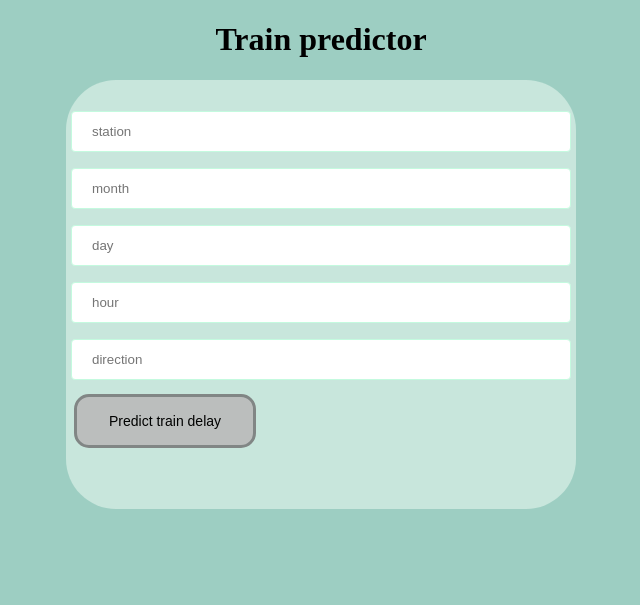
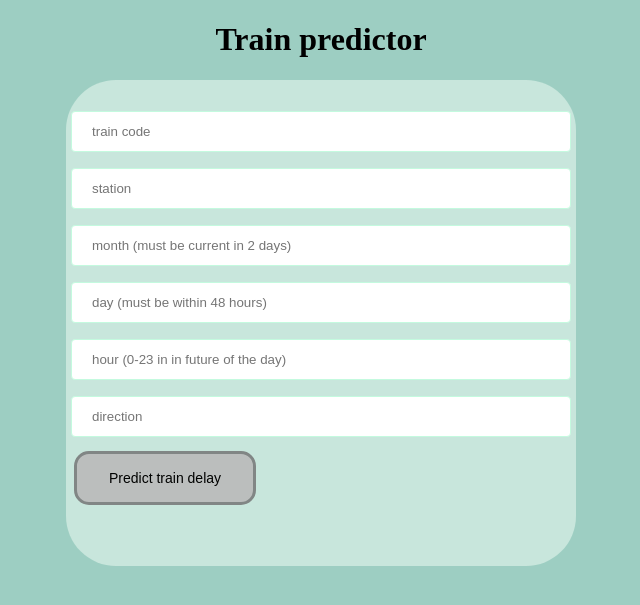
Before and after one commit to millalin/Train-predictor, a Flask app: page / in a window 1280 px wide. Shown: the top 605 px of the page, without its empty margins (319-959 px from the left). Run offline with Flask 2, Linux system fonts and the light colour scheme; parts of the project's set-up code (start-up, migrations or seed data) failed here and were passed over.

Commit message:
adding trainto template, changing to joblib

```diff
--- a/app/app.py
+++ b/app/app.py
@@ -1,11 +1,11 @@
 import numpy as np
 from flask import Flask, request, jsonify, render_template
 import pickle
+import joblib
 import helpers.weather_for_model as weather
 
 app = Flask(__name__)
-model = pickle.load(open('modeltrain.pkl', 'rb'))
-# or joblib (?)
+model = joblib.load('model.z')
 
 @app.route('/')
 def home():
@@ -16,13 +16,13 @@ def predict():
 
     inputs = [int(x) for x in request.form.values()]
     print(inputs)
-    weatherPrediction = weather.give_prediction(inputs[1], inputs[2], inputs[3])
+    weatherPrediction = weather.give_prediction(inputs[2], inputs[3], inputs[4])
     print(weatherPrediction)  # 'rain', 'celcius', 'windGustSpeed', 'windSpeed'
     inputs.extend(weatherPrediction)
     features = [np.array(inputs)]
     prediction = model.predict(features)
 
-    res = prediction[0]
+    res = int(prediction[0])
 
     return render_template('index.html', prediction_minutes='Delay {} minute(s)'.format(res))
 
--- a/app/templates/index.html
+++ b/app/templates/index.html
@@ -66,12 +66,13 @@
   <br>
 
     <form action="{{ url_for('predict')}}"method="post">
+      <input type="text" name="commuterLineID" placeholder="train code" required="required" />
     	<input type="text" name="stationShortCode" placeholder="station" required="required" />
-        <input type="text" name="month" placeholder="month" required="required" />
-        <input type="text" name="day" placeholder="day" required="required" />
-        <input type="text" name="hour" placeholder="hour" required="required" />
-        <input type="text" name="direction" placeholder="direction" required="required" />
-        <button type="submit" class="button">Predict train delay</button>
+      <input type="text" name="month" placeholder="month (must be current in 2 days)" required="required" />
+      <input type="text" name="day" placeholder="day (must be within 48 hours)" required="required" />
+      <input type="text" name="hour" placeholder="hour (0-23 in in future of the day)" required="required" />
+      <input type="text" name="direction (0 or 1)" placeholder="direction" required="required" />
+       <button type="submit" class="button">Predict train delay</button>
     </form>
    <br>
    <p style="font-size:200%;"> {{ prediction_minutes }}</p>
```
Also changed, not shown: app/model.py (+12 -10 lines).
